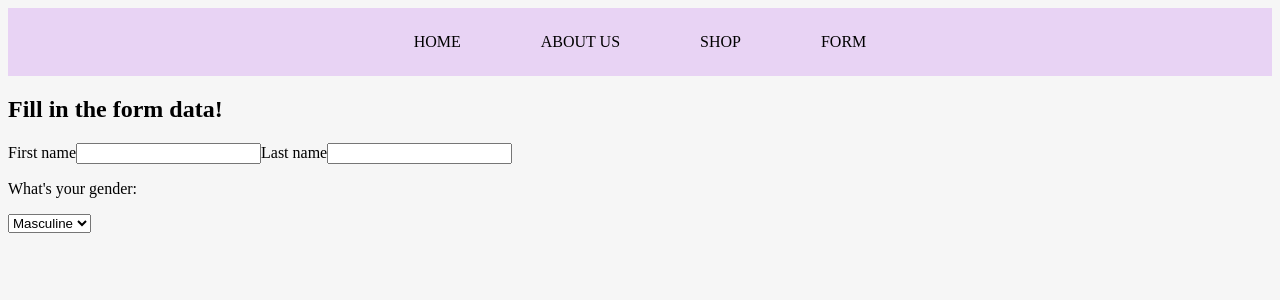
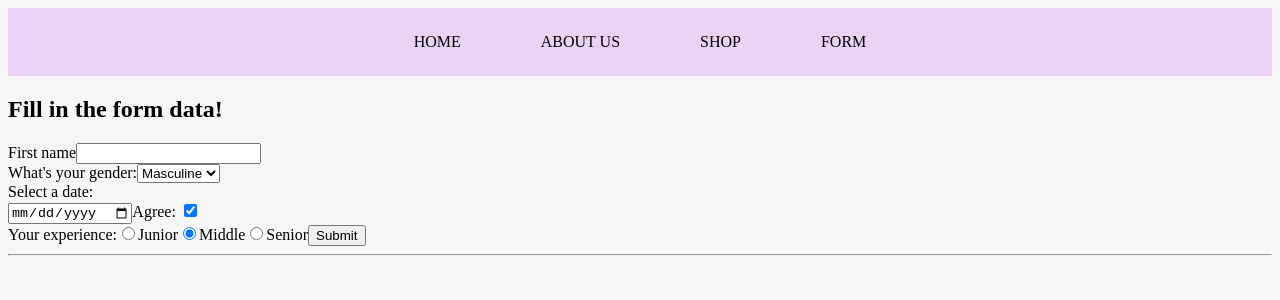
Before and after one commit to Nikasvirid/ReactComponents, a React (Vite) app: page /form in a window 1280 px wide. Shown: the top 300 px of the page. Built offline with nearby package versions, Linux system fonts and the light colour scheme.

Commit message:
Add Components: Select,Iinput,Date

```diff
--- a/src/Form.tsx
+++ b/src/Form.tsx
@@ -1,28 +1,52 @@
 //import { Component, JSXElementConstructor, Key, ReactElement, ReactFragment, ReactPortal } from "react";\
 import Iinput from "./Iinput";
 import { Component } from "react";
+import Select from "./Select";
 class Form extends Component {
 
     render() {
-      return(<form>
+      return(<form onSubmit={this.handleSubmit}>
         <div className="form">
           <h2> Fill in the form data!</h2>
-          <p>
           <Iinput />
+          <br />
+          What's your gender:
+          <select>
+            <option value="M">Masculine</option>
+			      <option value="F">Female</option>
+			      <option value="N">Neuter</option>
+		      </select>
+          <br />
+           Select a date:
+           <br/>
+          <input type="date" id="caledar" value={"dd.MM.yyyy"}/>
+          <label>
+          Agree: <input type="checkbox" name="myCheckbox" defaultChecked={true} />
+          </label><br/>
+          Your experience:
+          <label>
+          <input type="radio" name="myRadio" value="junior" />
+          Junior
+        </label>
+        <label>
+          <input
+            type="radio"
+            name="myRadio"
+            value="middle"
+            defaultChecked={true}
+          />
+          Middle
+        </label>
+        <label>
+          <input type="radio" name="myRadio" value="senior" />
+          Senior
+        </label>
 
-          </p>
-          <p> What's your gender:</p>
-          <select>
-
-			<option value="M">Masculine</option>
-			<option value="F">Female</option>
-			<option value="N">Neuter</option>
-		</select>
-          <p>
-
-          </p>
+        <button type="submit">Submit</button>
+        <hr/>
         </div>
         </form>
+
       );
     }
   };
--- a/src/Iinput.tsx
+++ b/src/Iinput.tsx
@@ -1,26 +1,29 @@
 import { Component } from "react";
 import React from "react";
-type InputKey = {
+type InputSt = {
     input: string;
 };
-type InputValue = {
+type InputPro = {
     name: string;
-}
+};
 
-class Iinput extends Component {
-    constructor (props: InputValue){
+class Iinput extends Component <InputPro, InputSt> {
+    constructor (props: InputPro){
         super(props);
         this.state = {input:''};
+        this.handleChange = this.handleChange.bind(this);
+    }
+
+    handleChange: React.ChangeEventHandler<HTMLInputElement> =(e) =>{
+        this.setState({input:e.target.value});
     };
 
     render() {
-       return (<div>
-        <label>First name
-        <input type="text"/>
+       return (
+        <label className="">First name
+        {this.props.name}
+        <input type="text" value={this.state.input}onChange={this.handleChange} />
         </label>
-        <label>Last name</label>
-        <input type="text"/>
-        </div>
        ) ;
     }
 }
--- /dev/null
+++ b/src/Select.tsx
@@ -0,0 +1,40 @@
+import { Component } from "react";
+
+type SelectSt = {
+    value: string;
+};
+
+type SelectPro = {
+    name: string;
+    options: string[];
+};
+
+class Select extends Component <SelectPro,SelectSt> {
+    constructor(props: SelectPro) {
+        super(props);
+        this.state ={value:'pupsikTiMoy'};
+        this.handleChange = this.handleChange.bind(this);
+
+    }
+    handleChange: React.ChangeEventHandler<HTMLSelectElement> = (e) =>{
+        this.setState({value:e.target.value});
+    };;
+
+    render(){
+        return(
+            <label>{this.props.name}
+            <select value={this.state.value}onChange={this.handleChange}>
+                {this.props.options.map((option) => {
+                    return(
+                        <option value={option}key={option}>
+                            {option}
+                        </option>
+                    );
+                })}
+            </select>
+            </label>
+
+        );
+    }
+}
+export default Select;
```
Also changed, not shown: src/Date.tsx (added, +28 -0 lines).
